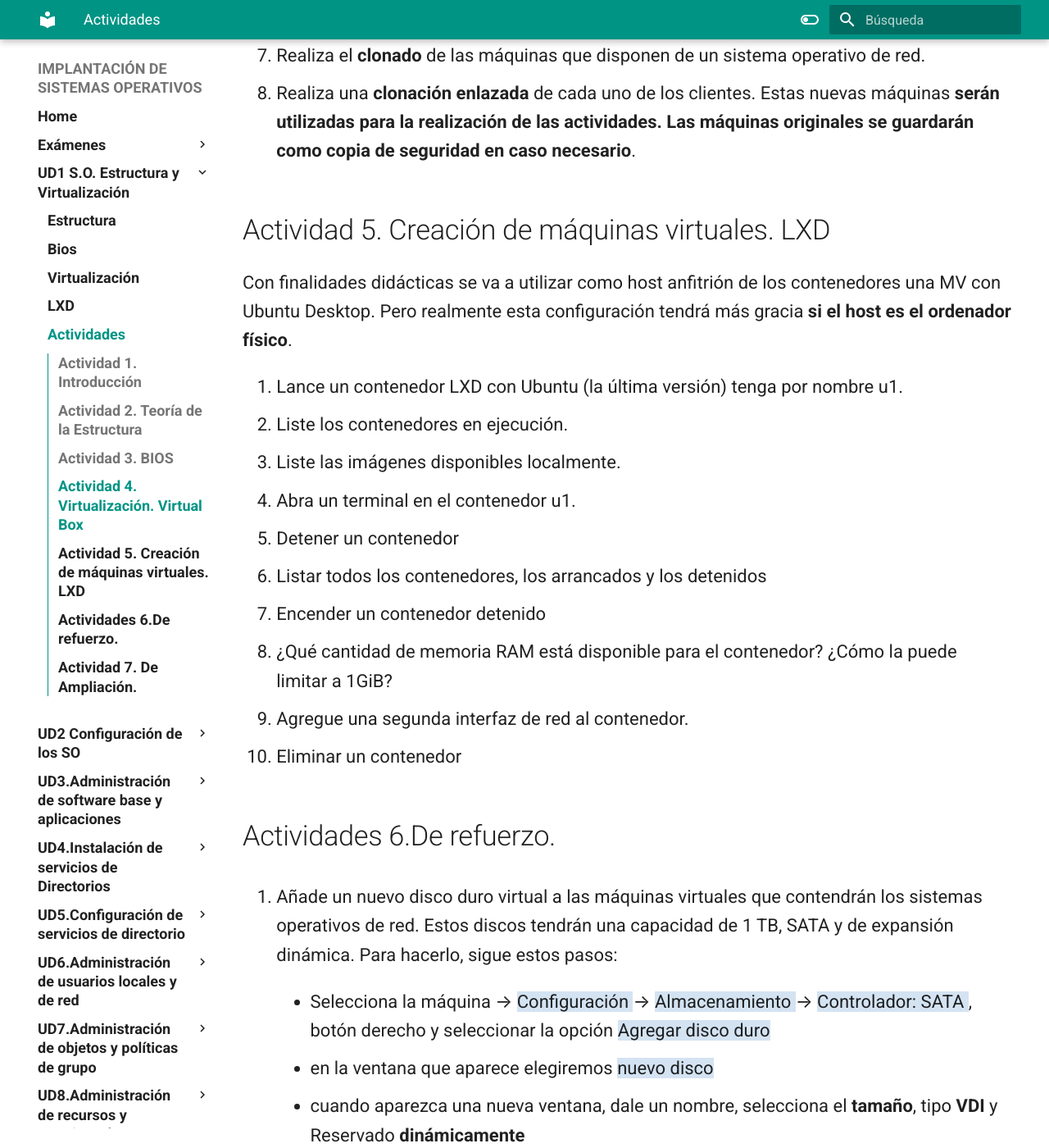
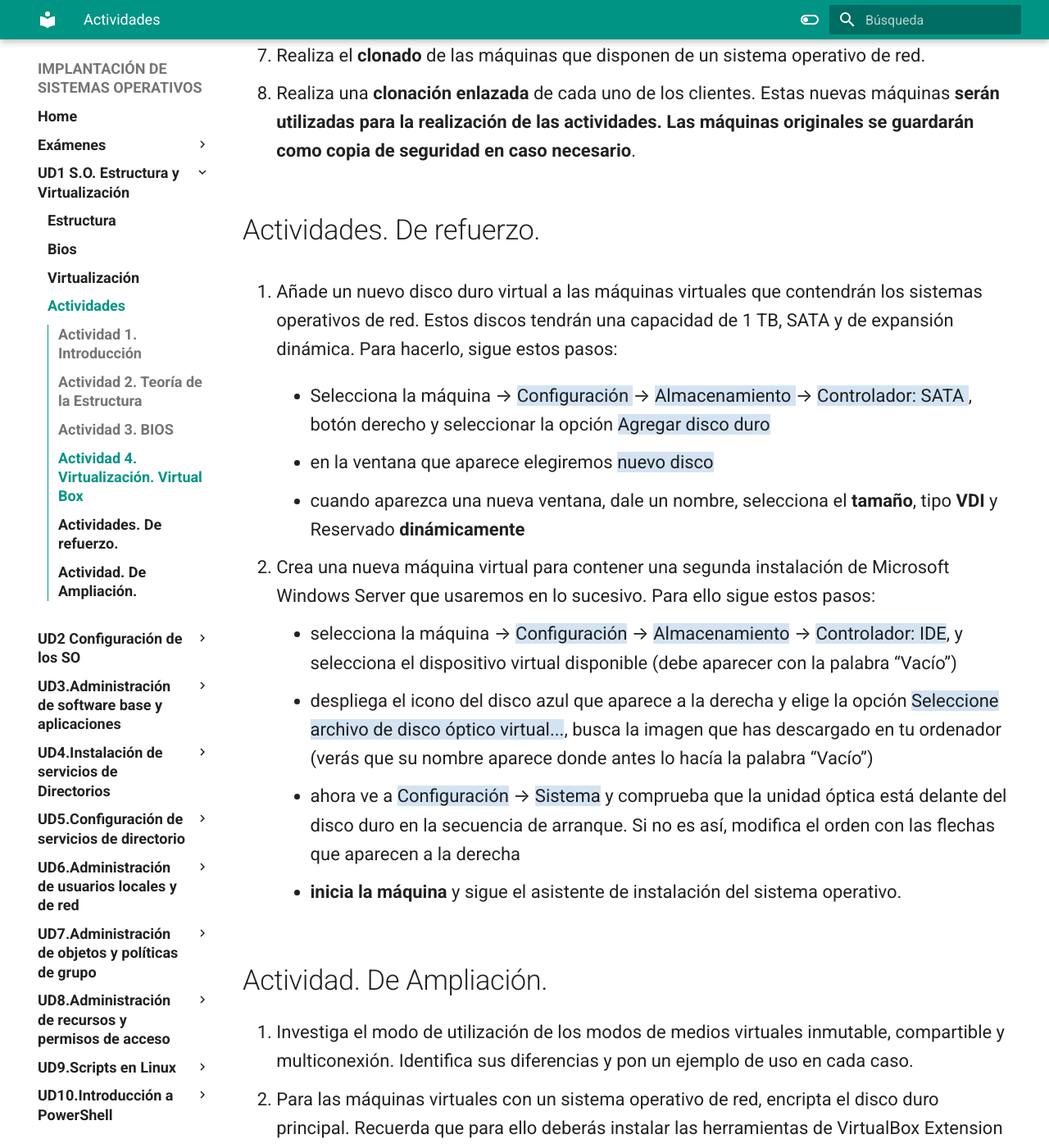
Before and after one commit to jmarlu/ISO, an MkDocs documentation site: the page built from docs/UD1/Actividades.md, in a window 1280 px wide and 1400 px high, scrolled down 4059 px. Shown: the whole window at 82% size. Built offline with MkDocs 1.6.1 and Material for MkDocs 9.7.7, drawn with Linux system fonts in a browser that asks for light colours; some of the changed text lies outside the part shown.

```diff
--- a/docs/UD1/Actividades.md
+++ b/docs/UD1/Actividades.md
@@ -67,7 +67,7 @@ Hay que tener en cuenta que algunas de las preguntas no las podrás contestar al
 7.  Realiza el **clonado** de las máquinas que disponen de un sistema operativo de red.
 8.  Realiza una **clonación enlazada** de cada uno de los clientes. Estas nuevas máquinas **serán utilizadas para la realización de las actividades. Las máquinas originales se guardarán como copia de seguridad en caso necesario**.
 
-## Actividad 5. Creación de máquinas virtuales. LXD
+<!-- ## Actividad 5. Creación de máquinas virtuales. LXD
 
 Con finalidades didácticas se va a utilizar como host anfitrión de los contenedores una MV con Ubuntu Desktop. Pero realmente esta configuración tendrá más gracia **si el host es el ordenador físico**.
 
@@ -80,14 +80,14 @@ Con finalidades didácticas se va a utilizar como host anfitrión de los contene
 7. Encender un contenedor detenido
 8. ¿Qué cantidad de memoria RAM está disponible para el contenedor? ¿Cómo la puede limitar a 1GiB?
 9. Agregue una segunda interfaz de red al contenedor.
-10. Eliminar un contenedor
+10. Eliminar un contenedor -->
 
 <!-- ## Actividad 5. Creación de máquinas virtuales en Windows.LXD.
 
 Vamos a crear contenedores lxc, pero ahora desde Windows. Para lo cual deberás ver el siguiente [video](https://www.youtube.com/watch?v=KcSB2B3N4Fg). La actividad consistirá
 Para llevar a cabo este ejercicio date cuenta que tienes que instalar en windows el gestor de paquetes llamado [chocolatey](https://chocolatey.org/). -->
 
-## Actividades 6.De refuerzo.
+## Actividades. De refuerzo.
 
 1.  Añade un nuevo disco duro virtual a las máquinas virtuales que contendrán los sistemas operativos de red. Estos discos tendrán una capacidad de 1 TB, SATA y de expansión dinámica. Para hacerlo, sigue estos pasos:
 
@@ -104,7 +104,7 @@ Para llevar a cabo este ejercicio date cuenta que tienes que instalar en windows
     - ahora ve a <span class="menu">Configuración</span> → <span class="menu">Sistema</span> y comprueba que la unidad óptica está delante del disco duro en la secuencia de arranque. Si no es así, modifica el orden con las flechas que aparecen a la derecha
     - **inicia la máquina** y sigue el asistente de instalación del sistema operativo.
 
-## Actividad 7. De Ampliación.
+## Actividad. De Ampliación.
 
 1.  Investiga el modo de utilización de los modos de medios virtuales inmutable, compartible y multiconexión. Identifica sus diferencias y pon un ejemplo de uso en cada caso.
 2.  Para las máquinas virtuales con un sistema operativo de red, encripta el disco duro principal. Recuerda que para ello deberás instalar las herramientas de VirtualBox Extension Pack. Redacta una breve guía de como se realizan estos pasos y súbela al Moodle del módulo.
--- a/mkdocs.yml
+++ b/mkdocs.yml
@@ -15,7 +15,7 @@ nav:
       - Estructura: ./UD1/Estructura.md
       - Bios: ./UD1/bios.md
       - Virtualización: ./UD1/virtual.md
-      - LXD: ./UD1/lxd.md
+      # - LXD: ./UD1/lxd.md
       - Actividades: ./UD1/Actividades.md
 
   - UD2 Configuración de los SO:
```
Also changed, not shown: docs/index.md (+1 -1 lines), 2 other files.
